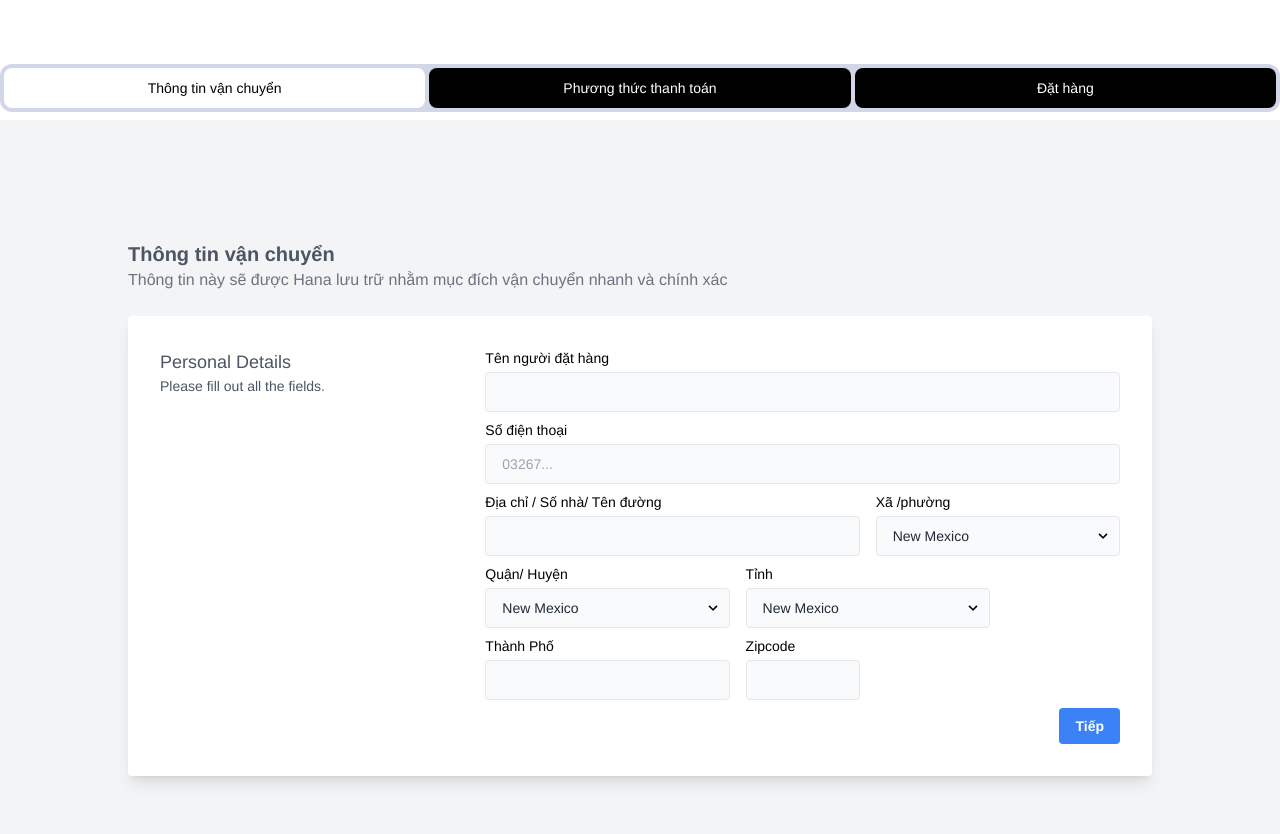
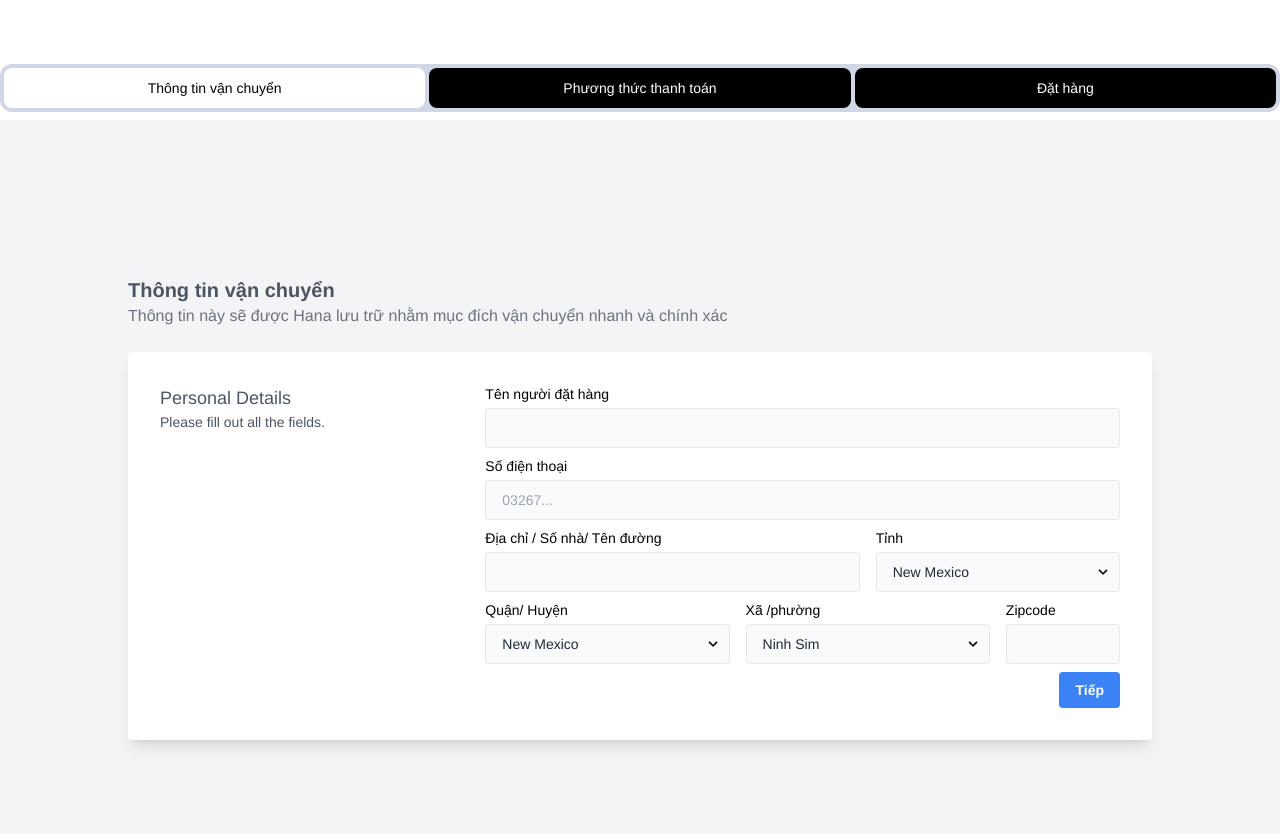
Before and after one commit to quocbinh-npm9081/nextHana, a Next.js app: page /user/checkoutWizard in a window 1280 px wide. Shown: the top 834 px of the page. Built offline with nearby package versions, Linux system fonts and the light colour scheme; a web font is replaced by a local one.

Commit message:
feat(Layout): add feature signout

```diff
--- a/components/DropDownLink.tsx
+++ b/components/DropDownLink.tsx
@@ -1,13 +1,21 @@
 import React from "react";
 import Link from "next/link";
+
+interface IItem {
+  title?: string;
+  href: string;
+  clickHandle?: any;
+}
 interface IProps {
-  href: string;
+  item: IItem;
+  active: boolean;
   children: any;
-  active: boolean;
 }
 
 const DropDownLink = (props: IProps, ref: any) => {
-  const { href, children, active, ...rest } = props;
+  const { item, children, active, ...rest } = props;
+
+  const { href, clickHandle } = item;
   return (
     <Link
       {...ref}
@@ -16,6 +24,7 @@ const DropDownLink = (props: IProps, ref: any) => {
         active ? "bg-black text-white" : "text-gray-900"
       } group flex w-full items-center rounded-md px-2 py-2 text-sm`}
       href={href}
+      onClick={clickHandle ? clickHandle : undefined}
     >
       {children}
     </Link>
--- a/components/MenuUserDropDown.tsx
+++ b/components/MenuUserDropDown.tsx
@@ -2,6 +2,7 @@ import { Menu, Transition } from "@headlessui/react";
 import { Fragment, useRef } from "react";
 import { MdKeyboardArrowDown } from "react-icons/md";
 import DropDownLink from "./DropDownLink";
+import { signOut } from "next-auth/react";
 
 interface IProps {
   title: string;
@@ -11,7 +12,11 @@ function MenuUserDropDown({ title }: IProps) {
   const menuItems = useRef([
     { title: "Thông tin cá nhân", href: "user/profile" },
     { title: "Lịch sử mua hàng", href: "user/order-history" },
-    { title: "Đăng xuất", href: "user/logout" },
+    {
+      title: "Đăng xuất",
+      href: "#",
+      clickHandle: () => signOut({ callbackUrl: "/user/login" }),
+    },
   ]);
 
   return (
@@ -35,7 +40,7 @@ function MenuUserDropDown({ title }: IProps) {
             {menuItems.current.map((item, index) => (
               <Menu.Item key={item.href + index}>
                 {({ active }) => (
-                  <DropDownLink active={active} href={item.href}>
+                  <DropDownLink active={active} item={item}>
                     {item.title}
                   </DropDownLink>
                 )}
--- a/pages/user/checkoutWizard.tsx
+++ b/pages/user/checkoutWizard.tsx
@@ -3,7 +3,7 @@ import { Tab } from "@headlessui/react";
 import { useForm } from "react-hook-form";
 import * as yup from "yup";
 import { yupResolver } from "@hookform/resolvers/yup";
-
+import { useSession } from "next-auth/react";
 interface IProps {
   activeSet?: number;
 }
@@ -74,11 +74,15 @@ export default function CheckoutWizard({ activeSet = 0 }: IProps) {
       .matches(phoneRegExp, "Vui lòng nhập số điện thoại chính xác !")
       .required("Vui lòng nhập số điện thoại !")
       .min(10, "Vui lòng nhập số điện thoại chính xác !")
-      .max(12, "Vui lòng nhập số điện thoại chính xác !"),
+      .max(13, "Vui lòng nhập số điện thoại chính xác !"),
     name: yup
       .string()
-      .required("Vui lòng nhập tên đầy đủ")
-      .max(12, "Tên không được dài quá 12 kí tự"),
+      .required("Vui lòng nhập tên đầy đủ !")
+      .max(12, "Tên không được dài quá 12 kí tự !"),
+    address: yup
+      .string()
+      .required("Vui lòng nhập địa chỉ nhận hàng !")
+      .min(8, "Địa chỉ nhận hàng không hợp lệ !"),
   });
 
   const {
@@ -138,6 +142,7 @@ export default function CheckoutWizard({ activeSet = 0 }: IProps) {
                         className="lg:col-span-2"
                       >
                         <div className="grid gap-4 gap-y-2 text-sm grid-cols-1 md:grid-cols-5">
+                          {/* NAME */}
                           <div className="md:col-span-5">
                             <label htmlFor="name">Tên người đặt hàng</label>
                             <input
@@ -149,6 +154,7 @@ export default function CheckoutWizard({ activeSet = 0 }: IProps) {
                             />
                           </div>
 
+                          {/* PHONE NUMBER */}
                           <div className="md:col-span-5">
                             <label htmlFor="phoneNumber">Số điện thoại</label>
                             <input
@@ -161,6 +167,7 @@ export default function CheckoutWizard({ activeSet = 0 }: IProps) {
                             />
                           </div>
 
+                          {/* ADDRESS */}
                           <div className="md:col-span-3">
                             <label htmlFor="address">
                               Địa chỉ / Số nhà/ Tên đường
@@ -174,53 +181,7 @@ export default function CheckoutWizard({ activeSet = 0 }: IProps) {
                             />
                           </div>
 
-                          <div className="md:col-span-2">
-                            <label htmlFor="village">Xã /phường</label>
-
-                            <div className="relative h-10 bg-gray-50 flex border border-gray-200 rounded items-center mt-1">
-                              <select
-                                name="village"
-                                className="px-4 appearance-none outline-none text-gray-800 w-full bg-transparent"
-                                id="village"
-                              >
-                                <option>New Mexico</option>
-                                <option>Missouri</option>
-                                <option>Texas</option>
-                              </select>
-                              <div className="pointer-events-none absolute inset-y-0 right-0 flex items-center px-2 text-black">
-                                <svg
-                                  className="fill-current h-4 w-4"
-                                  xmlns="http://www.w3.org/2000/svg"
-                                  viewBox="0 0 20 20"
-                                >
-                                  <path d="M9.293 12.95l.707.707L15.657 8l-1.414-1.414L10 10.828 5.757 6.586 4.343 8z" />
-                                </svg>
-                              </div>
-                            </div>
-                          </div>
-                          <div className="md:col-span-2">
-                            <label htmlFor="district">Quận/ Huyện</label>
-                            <div className="relative h-10 bg-gray-50 flex border border-gray-200 rounded items-center mt-1">
-                              <select
-                                name="district"
-                                className="px-4 appearance-none outline-none text-gray-800 w-full bg-transparent"
-                                id="district"
-                              >
-                                <option>New Mexico</option>
-                                <option>Missouri</option>
-                                <option>Texas</option>
-                              </select>
-                              <div className="pointer-events-none absolute inset-y-0 right-0 flex items-center px-2 text-black">
-                                <svg
-                                  className="fill-current h-4 w-4"
-                                  xmlns="http://www.w3.org/2000/svg"
-                                  viewBox="0 0 20 20"
-                                >
-                                  <path d="M9.293 12.95l.707.707L15.657 8l-1.414-1.414L10 10.828 5.757 6.586 4.343 8z" />
-                                </svg>
-                              </div>
-                            </div>
-                          </div>
+                          {/* PROVINCE */}
                           <div className="md:col-span-2">
                             <label htmlFor="province">Tỉnh</label>
                             <div className="relative h-10 bg-gray-50 flex border border-gray-200 rounded items-center mt-1">
@@ -245,15 +206,55 @@ export default function CheckoutWizard({ activeSet = 0 }: IProps) {
                             </div>
                           </div>
 
+                          {/* DISTRICT */}
                           <div className="md:col-span-2">
-                            <label htmlFor="city">Thành Phố</label>
-                            <input
-                              type="text"
-                              name="city"
-                              id="city"
-                              className="h-10 border mt-1 rounded px-4 w-full bg-gray-50"
-                              placeholder=""
-                            />
+                            <label htmlFor="district">Quận/ Huyện</label>
+                            <div className="relative h-10 bg-gray-50 flex border border-gray-200 rounded items-center mt-1">
+                              <select
+                                name="district"
+                                className="px-4 appearance-none outline-none text-gray-800 w-full bg-transparent"
+                                id="district"
+                              >
+                                <option>New Mexico</option>
+                                <option>Missouri</option>
+                                <option>Texas</option>
+                              </select>
+                              <div className="pointer-events-none absolute inset-y-0 right-0 flex items-center px-2 text-black">
+                                <svg
+                                  className="fill-current h-4 w-4"
+                                  xmlns="http://www.w3.org/2000/svg"
+                                  viewBox="0 0 20 20"
+                                >
+                                  <path d="M9.293 12.95l.707.707L15.657 8l-1.414-1.414L10 10.828 5.757 6.586 4.343 8z" />
+                                </svg>
+                              </div>
+                            </div>
+                          </div>
+
+                          {/* WARDS */}
+                          <div className="md:col-span-2">
+                            <label htmlFor="wards">Xã /phường</label>
+
+                            <div className="relative h-10 bg-gray-50 flex border border-gray-200 rounded items-center mt-1">
+                              <select
+                                name="wards"
+                                className="px-4 appearance-none outline-none text-gray-800 w-full bg-transparent"
+                                id="wards"
+                              >
+                                <option>Ninh Sim</option>
+                                <option>Ninh Tây</option>
+                                <option>Ninh Trung</option>
+                              </select>
+                              <div className="pointer-events-none absolute inset-y-0 right-0 flex items-center px-2 text-black">
+                                <svg
+                                  className="fill-current h-4 w-4"
+                                  xmlns="http://www.w3.org/2000/svg"
+                                  viewBox="0 0 20 20"
+                                >
+                                  <path d="M9.293 12.95l.707.707L15.657 8l-1.414-1.414L10 10.828 5.757 6.586 4.343 8z" />
+                                </svg>
+                              </div>
+                            </div>
                           </div>
 
                           <div className="md:col-span-1">
--- a/pages/user/login.tsx
+++ b/pages/user/login.tsx
@@ -161,6 +161,7 @@ const Login = () => {
             <label
               className="block text-gray-700 text-sm font-bold "
               htmlFor="remember"
+              id="remember"
             >
               Nhớ tài khoản này
             </label>
```
